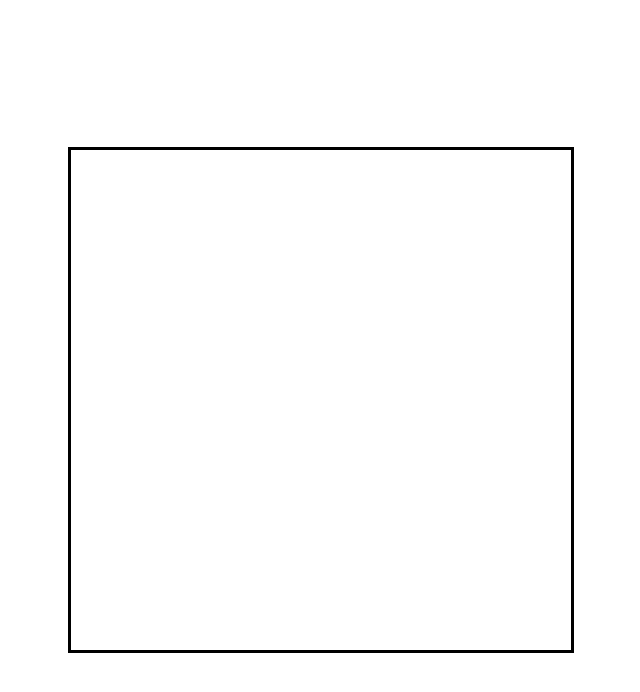
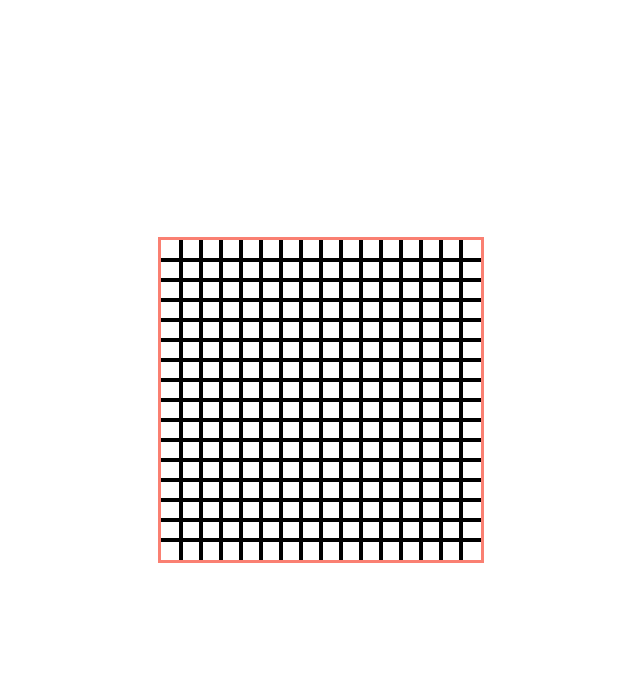
Before and after one commit to Fern-labs/-Project-Etch-a-Sketch, a plain HTML site: page index.html in a window 1280 px wide. Shown: the whole page, without its empty margins (319-959 px from the left). Drawn offline with Linux system fonts and the light colour scheme.

Commit message:
Made the canvas with div boxes and a container that dynamically sizes to fit them.

```diff
--- a/etchASketch.js
+++ b/etchASketch.js
@@ -0,0 +1,24 @@
+function createDiv(userInput) {
+  const div = document.createElement("div");
+  const cont = document.querySelector(".container");
+  cont.appendChild(div);
+
+  let containerSize = userInput * 20;
+
+  cont.style.height = containerSize + "px";
+  cont.style.flexBasis = containerSize + "px";
+}
+
+function createDivRow(num) {
+  for (i = 0; i < num; i++) {
+    let userNum = Math.sqrt(num);
+    createDiv(userNum);
+  }
+}
+
+// //PlaceHolder user input convert to input field
+// let userInput = prompt(
+//   "How big do you want your Canvas hint 16*16 Enter only one num"
+// );
+// let numTwice = parseInt(userInput * userInput);
+createDivRow(256);
--- a/index.html
+++ b/index.html
@@ -8,6 +8,8 @@
     <link rel="stylesheet" href="style.css" />
   </head>
   <body>
-    <div class="container"></div>
+    <div class="container">
+      <!-- <div></div> -->
+    </div>
   </body>
 </html>
--- a/style.css
+++ b/style.css
@@ -1,13 +1,25 @@
+* {
+  margin: 0;
+  padding: 0%;
+}
 body {
   display: flex;
   height: 100vh;
   justify-content: center;
   align-items: center;
-  margin: 0;
-  padding: 0%;
 }
+
 .container {
-  outline: solid;
-  height: 500px;
-  width: 500px;
+  display: flex;
+  outline: salmon solid;
+  height: 320px;
+  flex-basis: 320px;
 }
+div {
+  outline: solid 2px;
+  height: 20px;
+  flex-basis: 20px;
+  flex-grow: 0;
+  flex-shrink: 0;
+  flex-wrap: wrap;
+}
```
Also changed, not shown: 1 other file.
